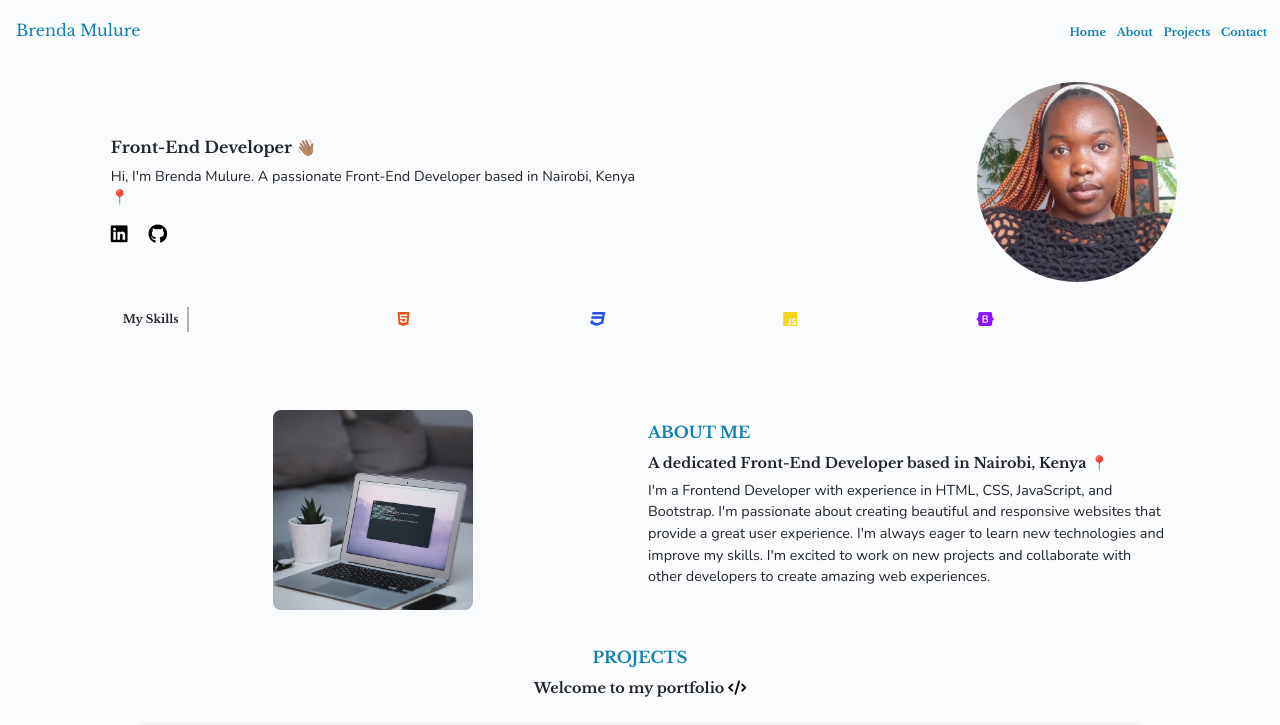
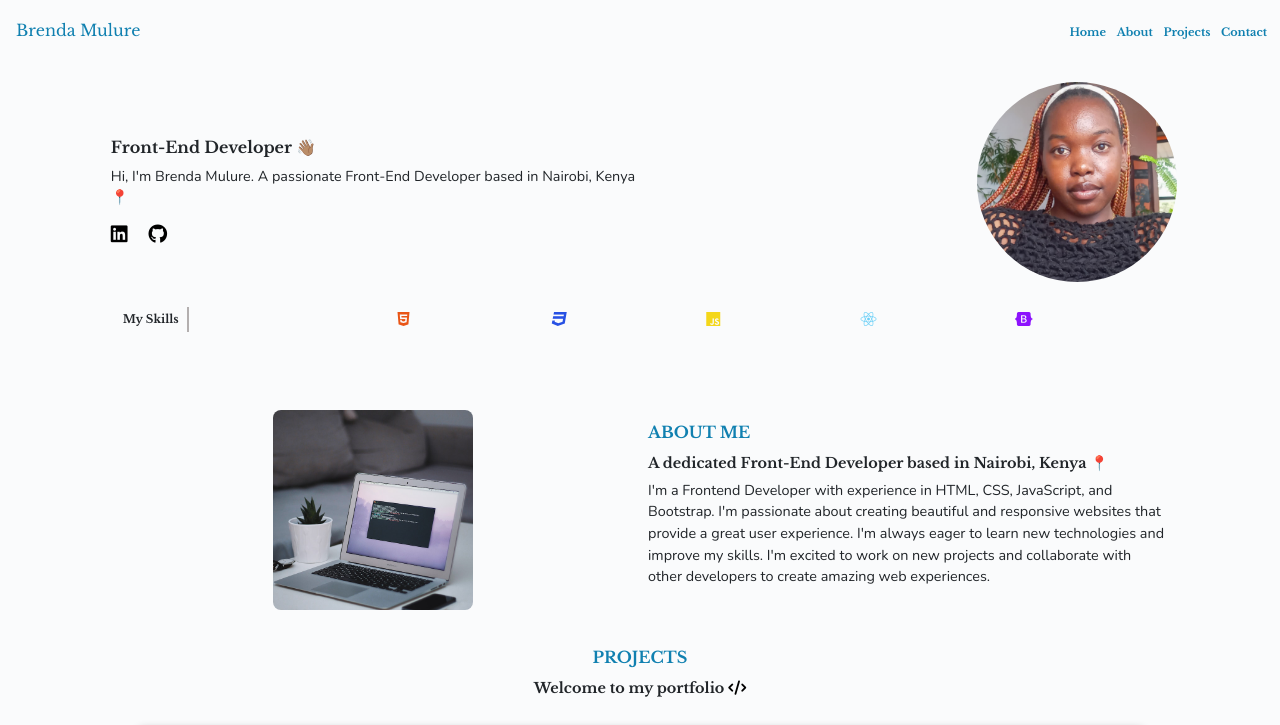
Before and after one commit to mulurebrenda/Portfolio-Website, a plain HTML site: page index.html in a window 1280 px wide. Shown: the top 725 px of the page. Drawn offline with nearby package versions, Linux system fonts and the light colour scheme.

Commit message:
Add React icon to skills section and update CSS
This adds a React icon to the skills section in the index.html file, represented by the new "i.react" selector in the style.css file. The CSS for this selector

```diff
--- a/index.html
+++ b/index.html
@@ -85,6 +85,7 @@
             <i class="html fa-brands fa-html5 p-1" style="color: #e95516"></i>
             <i class="css fa-brands fa-css3 p-1" style="color: #2751e4"></i>
             <i class="js fa-brands fa-js p-1" style="color: #f4d71a"></i>
+            <i class="react fa-brands fa-react p-1" style="color: #6cd0f7"></i>
             <i
               class="bootstrap fa-brands fa-bootstrap p-1"
               style="color: #8d13fd"
@@ -230,7 +231,7 @@
                 </div>
               </div>
             </div>
-           <!-- <div class="project-3">
+            <!-- <div class="project-3">
               <div class="row">
                 <div class="col-sm-5 project-preview"></div>
                 <div class="col-sm-7 about-project"></div>
--- a/src/style.css
+++ b/src/style.css
@@ -94,6 +94,7 @@ i.html,
 i.css,
 i.js,
 i.bootstrap,
+i.react,
 div.image-about-section,
 div.about {
   flex: 1;
```
